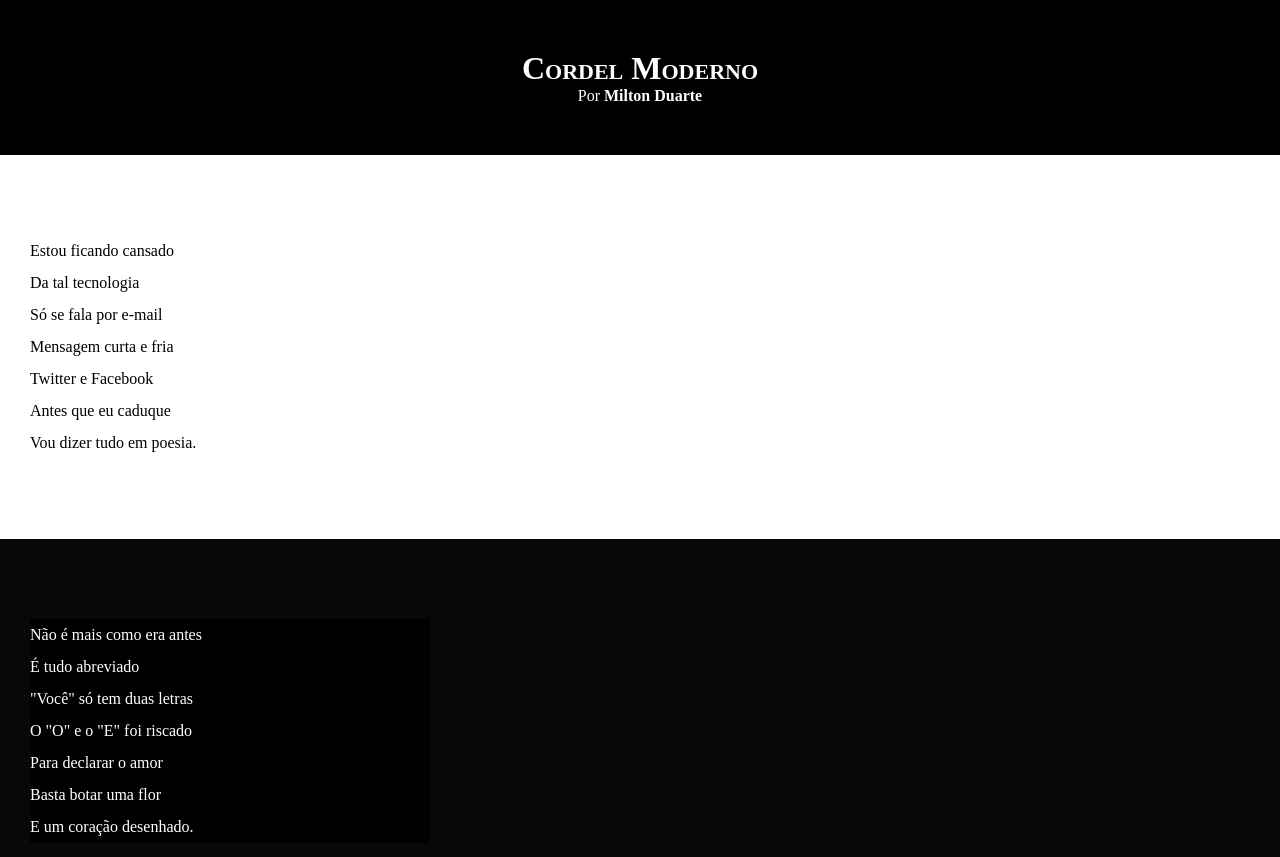
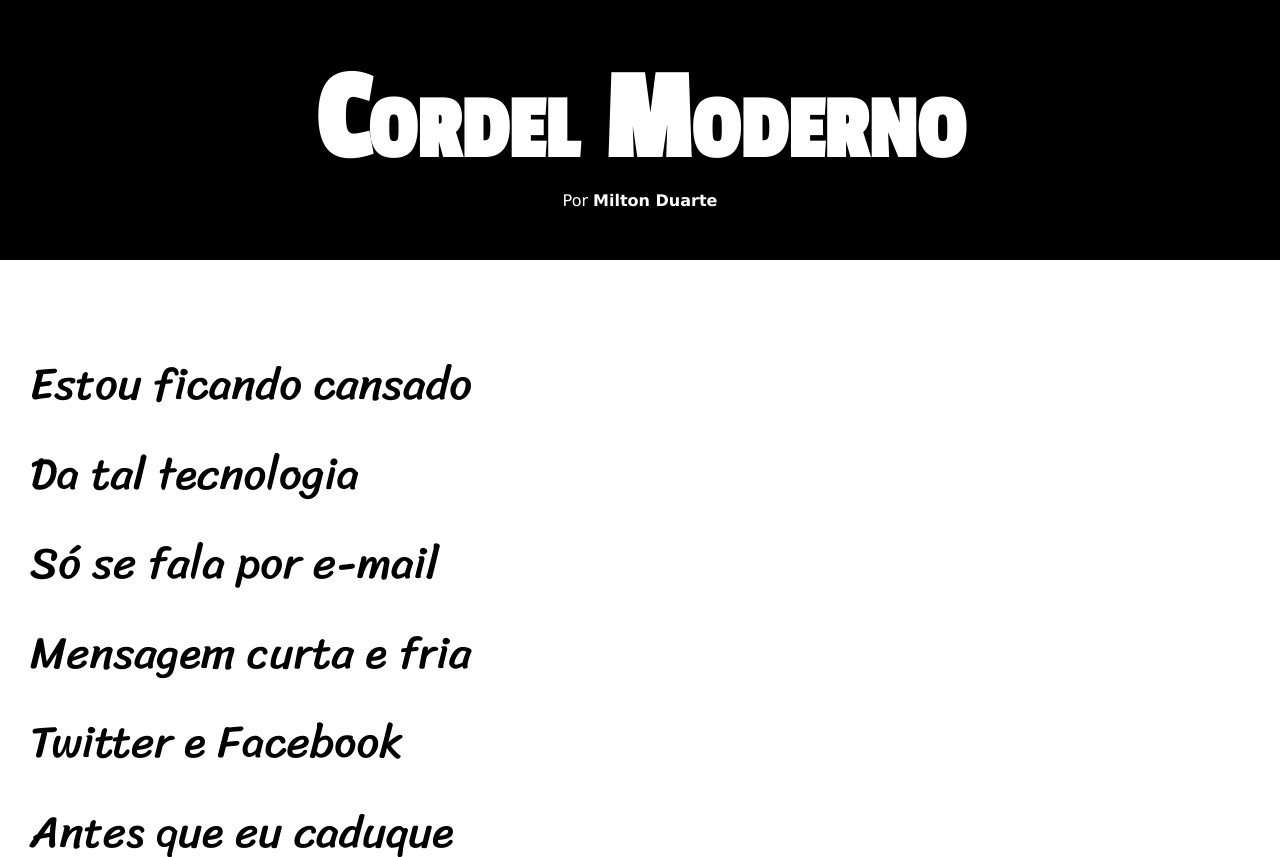
Before and after one commit to andrebaladaa/html-css, a plain HTML site: page desafios/d012/index.html in a window 1280 px wide. Shown: the top 857 px of the page. Drawn offline with Linux system fonts and the light colour scheme.

Commit message:
atualizaçâo estilo

```diff
--- a/desafios/d012/style.css
+++ b/desafios/d012/style.css
@@ -1,9 +1,19 @@
 @charset "UTF-8" ;
+@import url('https://fonts.googleapis.com/css2?family=Passion+One&display=swap');
+@import url('https://fonts.googleapis.com/css2?family=Sriracha&display=swap');
 * {
      margin: 0px;
      padding: 0px;
+     font-size: 1em;
+}
+:root {
+     --fonte1: verdana, Geneva, Tahoma, sans-serif ;
+     --fonte3: 'Sriracha', cursive;
+     --fonte2: 'Passion One', cursive;
+
 }
 html, body {
+     font-family: var(--fonte1);
      min-height: 100vh;
      background-color: rgba(47, 57, 25, 0.483);}
 header {
@@ -14,7 +24,8 @@ header {
 header > h1 {
      padding-top: 50px;
      font-variant: small-caps;
-
+     font-family: var(--fonte2);
+     font-size: 10vw;
 }
 header > p{
      padding-bottom: 50px;
@@ -34,7 +45,8 @@ section {
      padding-bottom: 10vh;
      line-height: 2em;
      padding-left: 30px;
-}
+     font-family: var(--fonte3);
+     font-size: 3.5vw;}
 .normal {
      background-color: white;
      color: black;
@@ -47,7 +59,8 @@ background-color: rgb(8, 8, 8);
      color: rgb(255, 255, 255);
 }
 .imagem p {
-     width: 400px;
+     display: inline-block;
+     padding: 5px;
      background-color: black;
  }
 footer {
```
